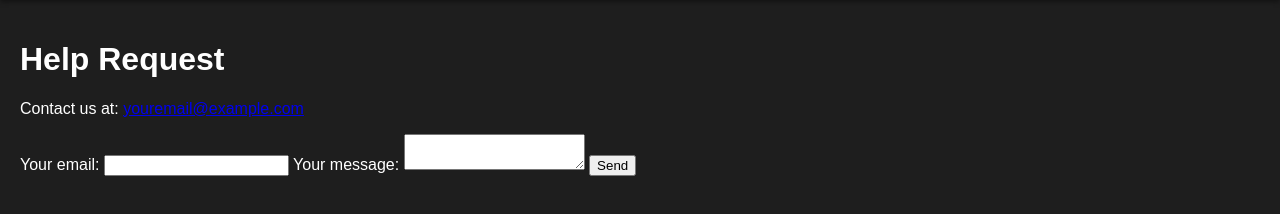
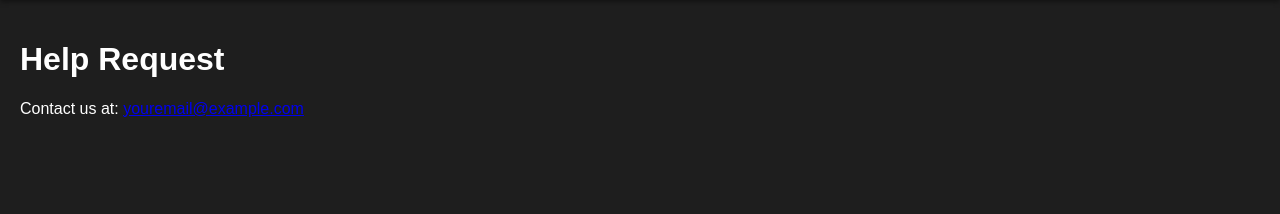
Before and after one commit to MattTheBot/JunoVizzyTeam.github.io, a plain HTML site: page help.html in a window 1280 px wide. Shown: the part 60-274 px from the top of the page. Drawn offline with Linux system fonts and the light colour scheme.

Commit message:
Update help.html

```diff
--- a/help.html
+++ b/help.html
@@ -29,22 +29,9 @@ fetch('header.html')
 <h1>Help Request</h1>
 <p>Contact us at: <a href="mailto:youremail@example.com">youremail@example.com</a></p>
 
-  <!-- modify this form HTML and place wherever you want your form -->
-<form
-  action="https://formspree.io/f/xwpqzzkj"
-  method="POST"
->
-  <label>
-    Your email:
-    <input type="email" name="email">
-  </label>
-  <label>
-    Your message:
-    <textarea name="message"></textarea>
-  </label>
-  <!-- your other form fields go here -->
-  <button type="submit">Send</button>
-</form>
+  <!-- Elfsight Form Builder | Untitled Form Builder -->
+<script src="https://elfsightcdn.com/platform.js" async></script>
+<div class="elfsight-app-025099fd-f5a1-48d5-8377-631af64630f5" data-elfsight-app-lazy></div>
 
 </div>
 
```
